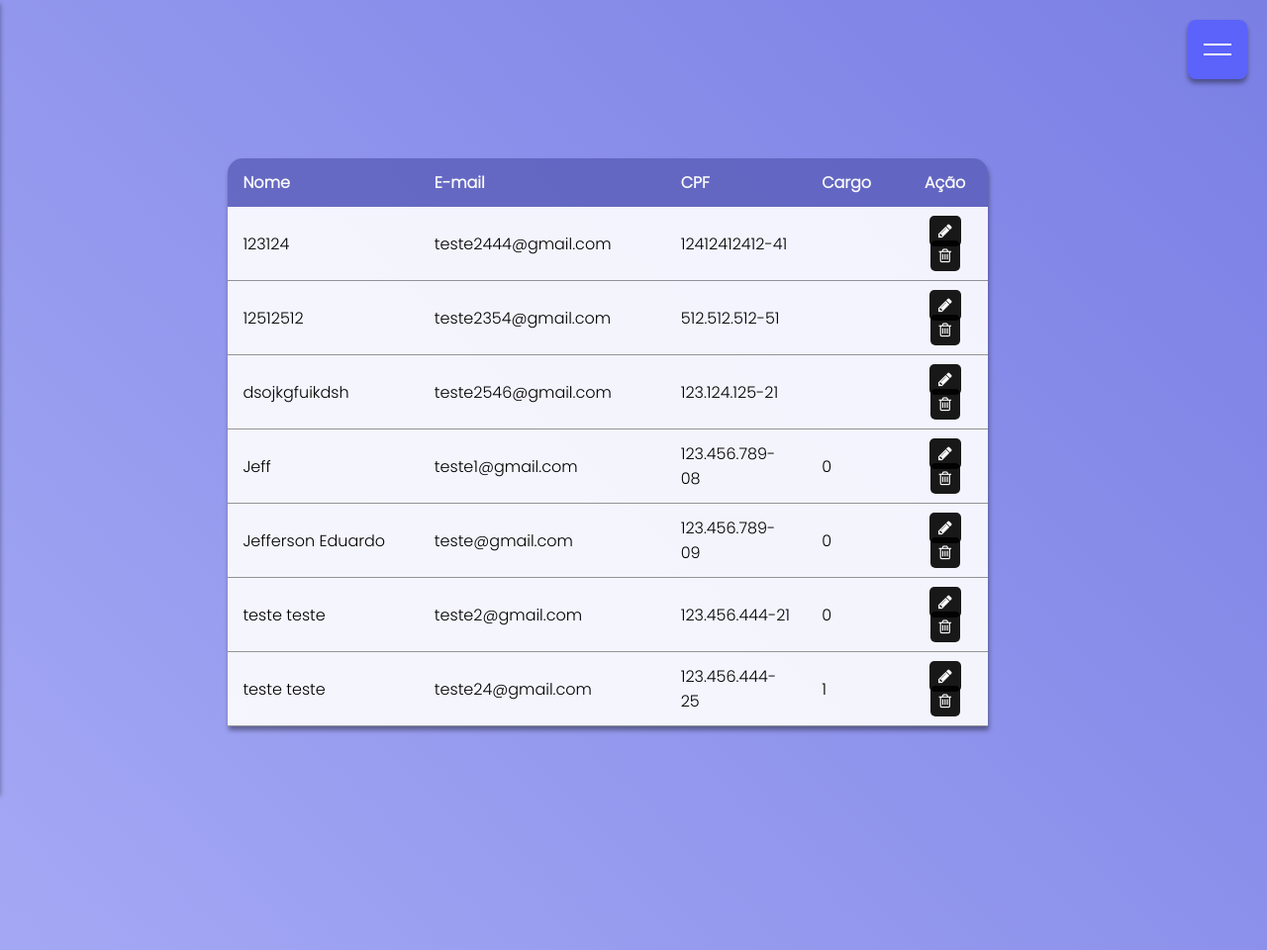
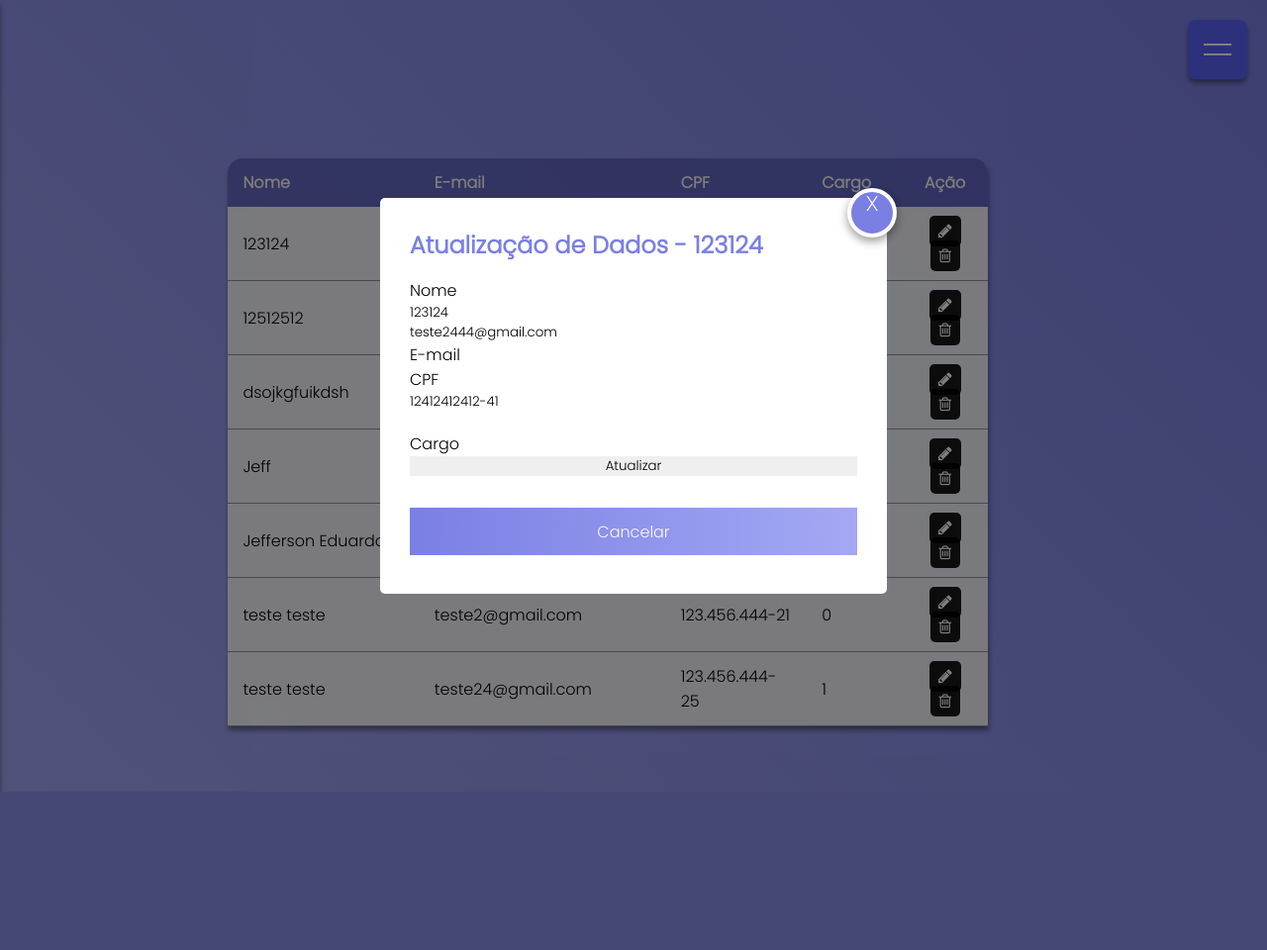
Before and after one commit to BlackBoltEdu/BlueCode, a PHP site: page /assets/view/listaFunc.php?id_up=9 in a window 1280 px wide. Shown: the whole page at 99% size. After the commit the page ends 800 px from the top, so only its background shows below. Run offline with PHP 8.4, Linux system fonts and the light colour scheme; data comes from the database, SQL or seed files in the repository.

Commit message:
Corrigido erro no modal

```diff
--- a/assets/css/style_funcionario.css
+++ b/assets/css/style_funcionario.css
@@ -455,13 +455,14 @@ a.btn-edit-delete{
     top: 0px;
     left: 0px;
     z-index: 100;
-    display: none;
+    /* display: none; */
+    display: flex;
     justify-content: center;
     align-items: center;
 }
 
 .modal-container.mostrar{
-    display: flex;
+
 }
 
 .modal h1{
@@ -513,6 +514,7 @@ a.btn-edit-delete{
     color: white;
     font-size: 1.3em;
     font-family: 'Roboto', sans-serif;
+    text-align: center;
 
     /* ESTILIZANDO BOTÃO */
     background-color: #7a7fe4;
@@ -521,3 +523,15 @@ a.btn-edit-delete{
     box-shadow: 0 4px 10px rgba(0, 0, 0, 0.4);
     cursor: pointer;
 }
+
+.btn-fechar{
+    margin-top: 2rem;
+    padding: 0.9vw 2vw;
+    background: linear-gradient(to left, #a4a8f4,#7a7fe4);
+    cursor: pointer;
+    color: #fafafa;
+    font-size: 1rem;
+    font-weight: 300;
+    transition: all 0.4s;
+    text-align: center;
+}
--- a/assets/javascript/script.js
+++ b/assets/javascript/script.js
@@ -1,6 +1,8 @@
+
+
 function iniciaModal(modalID){
     const modal = document.getElementById(modalID);
-    modal.classList.add('mostrar');
+    modal.classList.toggle('mostrar');
     modal.addEventListener('click', (e) =>{
         if(e.target.id == modalID || e.target.className == 'x-fechar' || e.target.className == 'btn-cancelar'){
             modal.classList.remove('mostrar');
@@ -8,5 +10,6 @@ function iniciaModal(modalID){
     });
 }
 
-const logo = document.querySelector('#editar');
-logo.addEventListener('click', () => iniciaModal('modal-atualizar'));
+const teste = document.querySelector('#editar');
+
+teste.addEventListener('click', () => iniciaModal('modal-atualizar'));
--- a/assets/view/listaFunc.php
+++ b/assets/view/listaFunc.php
@@ -43,7 +43,7 @@
                             }
                 ?>
                             <td class="btn-crud">
-                                <a class="btn-edit-delete" id="editar" href="./listaFunc.php?id_up=<?php echo $dados[$i]['id'];?>"><i class="fa fa-pencil" aria-hidden="true"></i></a>
+                                <a class="btn-edit-delete" id="editar" href="<?= $_SERVER['PHP_SELF'] ?>?id_up=<?php echo $dados[$i]['id'];?>"><i class="fa fa-pencil" aria-hidden="true"></i></a>
                                 <a class="btn-edit-delete" href="./listaFunc.php?id=<?php echo $dados[$i]['id'];?>"><i class="fa fa-trash-o" aria-hidden="true"></i></a>
                             </td>
                 <?php
@@ -62,32 +62,42 @@
                 $update = $func->buscarFuncionario($id_update);
            }
         ?>
+
+        <?php
+            if(isset($_GET['id_up']) && !empty($_GET['id_up'])){
+        ?>
         <div class="modal-container" id="modal-atualizar">
         <div class="modal">
             <form action="">
+                <div class="dflex">
                 <h1>Atualização de Dados <?php if(isset($update)){ echo "- ". $update['nome'];}?></h1>
-                    <div class="dflex">
                 <!-- NOME -->
                 <label for="nome">Nome</label>
                 <input type="text" id="nome" value="<?php if(isset($update)){ echo $update['nome']; }?>">
+
                 <!-- E-MAIL -->
+                <input type="text" id="email" value="<?php if(isset($update)){ echo $update['email']; }?>">
                 <label for="nome">E-mail</label>
-                        <input type="text" id="email" value="<?php if(isset($update)){ echo $update['email']; }?>">
+
                 <!-- CPF -->
                 <label for="nome">CPF</label>
                 <input type="text" id="cpf" value="<?php if(isset($update)){ echo $update['cpf']; }?>">
+
                 <!-- CARGO -->
+                <input type="text" id="nome" value="<?php if(isset($update)){ echo $update['tipoUse']; }?>">
                 <label for="nome">Cargo</label>
-                        <input type="text" id="nome" value="<?php if(isset($update)){ echo $update['tipoUse']; }?>">
 
                 <!-- BOTÕES -->
                 </div>
                     <input type="button" class="btn-atualizar" value="Atualizar">
-                        <input type="button" class="btn-fechar" value="Cancelar">
-                        <input type="button" class="x-fechar" value="X">
+                    <a class="btn-fechar" href="<?= $_SERVER['PHP_SELF'] ?>">Cancelar</a>
+                    <!-- <input type="button" class="btn-fechar" value="Cancelar"> -->
+                    <!-- <input type="button"  value="X"> -->
+                    <a class="x-fechar" href="<?= $_SERVER['PHP_SELF'] ?>">X</a>
                 </form>
             </div>
         </div>
+        <?php }?>
     </body>
     <script src="../javascript/script.js"></script>
 </html>
```
Lines whose indentation alone changed are shown as unchanged.
